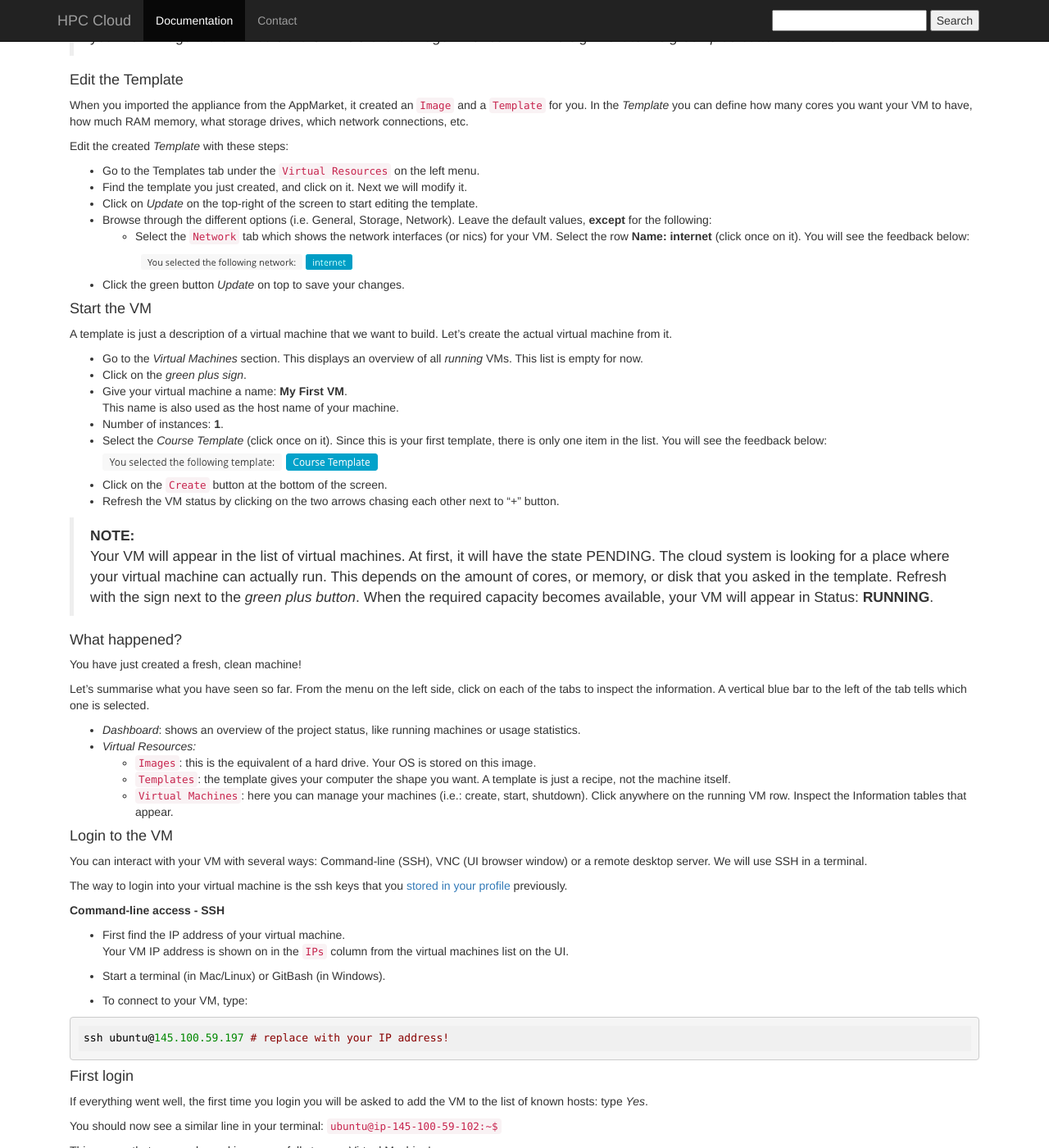
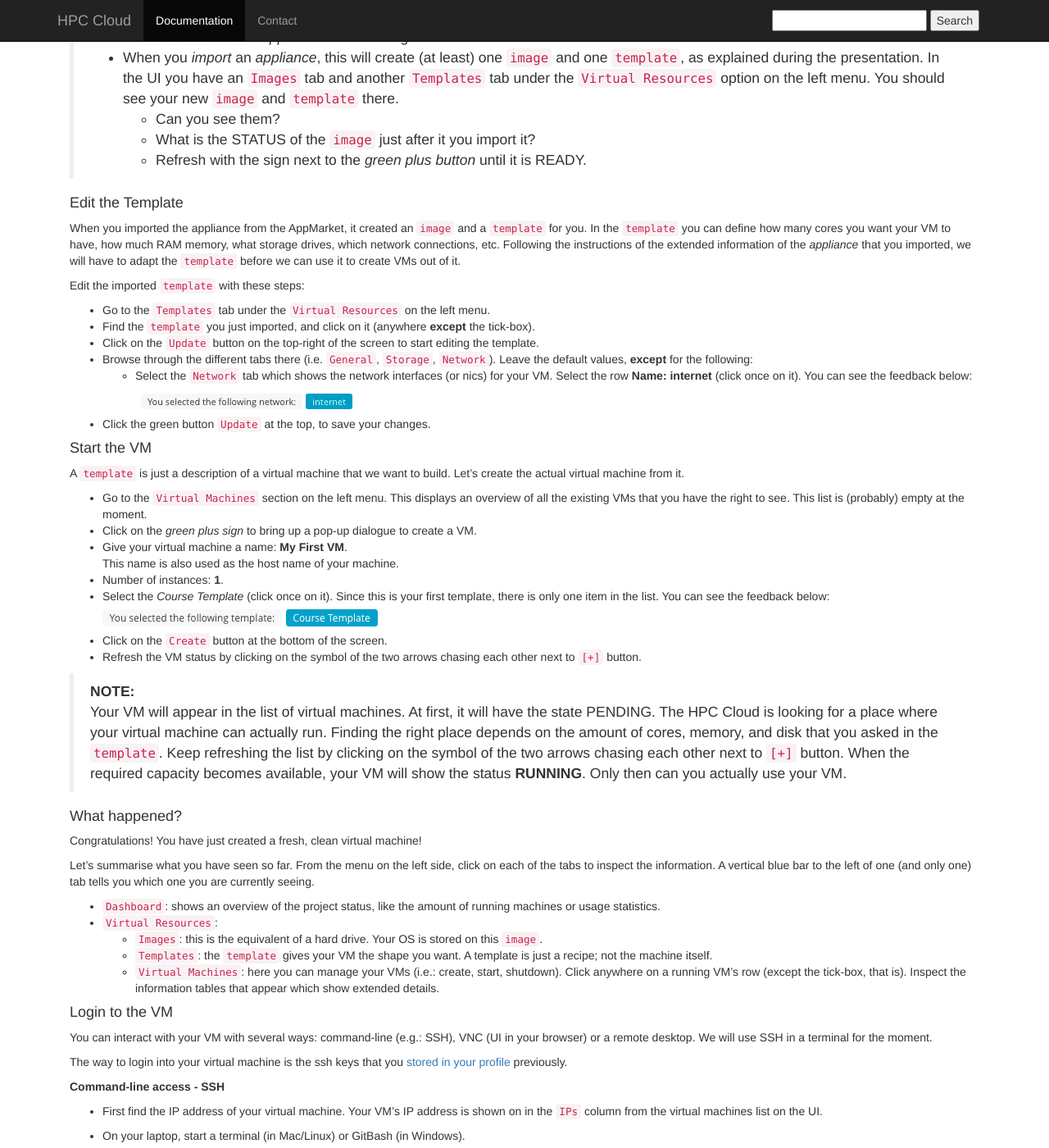
Before and after one commit to sara-nl/clouddocs, a Jekyll site: the page built from wshop-uihe-part-A-2015-Dec-11.markdown, in a window 1280 px wide and 1400 px high, scrolled down 2322 px. Shown: the whole window at 82% size. Built offline with Jekyll 4.4.1, drawn with Linux system fonts in a browser that asks for light colours; nearby versions of some CDN libraries; some of the changed text lies outside the part shown.

Commit message:
Completed, improved style on Part A

````diff
--- a/wshop-uihe-part-A-2015-Dec-11.markdown
+++ b/wshop-uihe-part-A-2015-Dec-11.markdown
@@ -121,115 +121,118 @@ Let's run the first machine on the HPC Cloud.
 
 > **Food for brain:**
 >
-> You can verify that the process is complete by inspecting the `Images` tab under the `Virtual Resources` on left menu. You should see your new image there. *What is the STATUS of the image?* Refresh with the sign next to the *green plus button* until it is READY.
+> * When you click on the _body_ of an _appliance_, you can see detailed information about that _appliance_. Can you see this detailed information about the _appliance_ we are using in this exercise?
+> * When you _import_ an _appliance_, this will create (at least) one `image` and one `template`, as explained during the presentation. In the UI you have an `Images` tab and another `Templates` tab under the `Virtual Resources` option on the left menu. You should see your new `image` and `template` there.
+  * Can you see them?
+  * What is the STATUS of the `image` just after it you import it?
+  * Refresh with the sign next to the *green plus button* until it is READY.
 
 #### Edit the Template
 
-When you imported the appliance from the AppMarket, it created an `Image` and a `Template` for you. In the *Template* you can define how many cores you want your VM to have, how much RAM memory, what storage drives, which network connections, etc.
+When you imported the appliance from the AppMarket, it created an `image` and a `template` for you. In the `template` you can define how many cores you want your VM to have, how much RAM memory, what storage drives, which network connections, etc. Following the instructions of the extended information of the _appliance_ that you imported, we will have to adapt the `template` before we can use it to create VMs out of it.
 
-Edit the created *Template* with these steps:
+Edit the imported `template` with these steps:
 
-* Go to the Templates tab under the `Virtual Resources` on the left menu.
-* Find the template you just created, and click on it. Next we will modify it.
-* Click on *Update* on the top-right of the screen to start editing the template.
-* Browse through the different options (i.e. General, Storage, Network). Leave the default values, **except** for the following:
-  * Select the `Network` tab which shows the network interfaces (or nics) for your VM. Select the row **Name: internet** (click once on it). You will see the feedback below:
+* Go to the `Templates` tab under the `Virtual Resources` on the left menu.
+* Find the `template` you just imported, and click on it (anywhere **except** the tick-box).
+* Click on the `Update` button on the top-right of the screen to start editing the template.
+* Browse through the different tabs there (i.e. `General`, `Storage`, `Network`). Leave the default values, **except** for the following:
+  * Select the `Network` tab which shows the network interfaces (or nics) for your VM. Select the row **Name: internet** (click once on it). You can see the feedback below:
 ![youselectednetwork](images/youselectednetwork.png)
-* Click the green button *Update* on top to save your changes.
+* Click the green button `Update` at the top, to save your changes.
 
 #### Start the VM
 
-A template is just a description of a virtual machine that we want to build. Let's create the actual virtual machine from it.
+A `template` is just a description of a virtual machine that we want to build. Let's create the actual virtual machine from it.
 
-* Go to the *Virtual Machines* section. This displays an overview of all *running* VMs. This list is empty for now.
-* Click on the *green plus sign*.
+* Go to the `Virtual Machines` section on the left menu. This displays an overview of all the existing VMs that you have the right to see. This list is (probably) empty at the moment.
+* Click on the *green plus sign* to bring up a pop-up dialogue to create a VM.
 * Give your virtual machine a name: **My First VM**.
 This name is also used as the host name of your machine.
 * Number of instances: **1**.
-* Select the *Course Template* (click once on it). Since this is your first template, there is only one item in the list. You will see the feedback below:
+* Select the *Course Template* (click once on it). Since this is your first template, there is only one item in the list. You can see the feedback below:
 ![select_template](images/select_template2.png)
 * Click on the `Create` button at the bottom of the screen.
-* Refresh the VM status by clicking on the two arrows chasing each other next to "+" button.
+* Refresh the VM status by clicking on the symbol of the two arrows chasing each other next to `[+]` button.
 
 > **NOTE:**
->Your VM will appear in the list of virtual machines. At first, it will have the state PENDING. The cloud system is looking for a place where your virtual machine can actually run. This depends on the amount of cores, or memory, or disk that you asked in the template. Refresh with the sign next to the *green plus button*. When the required capacity becomes available, your VM will appear in Status: **RUNNING**.
+>Your VM will appear in the list of virtual machines. At first, it will have the state PENDING. The HPC Cloud is looking for a place where your virtual machine can actually run. Finding the right place depends on the amount of cores, memory, and disk that you asked in the `template`. Keep refreshing the list by clicking on the symbol of the two arrows chasing each other next to `[+]` button. When the required capacity becomes available, your VM will show the status **RUNNING**. Only then can you actually use your VM.
 
 
 #### What happened?
 
-You have just created a fresh, clean machine!
+Congratulations! You have just created a fresh, clean virtual machine!
 
-Let's summarise what you have seen so far. From the menu on the left side, click on each of the tabs to inspect the information. A vertical blue bar to the left of the tab tells which one is selected.
+Let's summarise what you have seen so far. From the menu on the left side, click on each of the tabs to inspect the information. A vertical blue bar to the left of one (and only one) tab tells you which one you are currently seeing.
 
-* *Dashboard*: shows an overview of the project status, like running machines or usage statistics.
-* *Virtual Resources:*
-  * `Images`: this is the equivalent of a hard drive. Your OS is stored on this image.
-  * `Templates`:  the template gives your computer the shape you want. A template is just a recipe, not the machine itself.
-  * `Virtual Machines`: here you can manage your machines (i.e.: create, start, shutdown). Click anywhere on the running VM row. Inspect the Information tables that appear.
+* `Dashboard`: shows an overview of the project status, like the amount of running machines or usage statistics.
+* `Virtual Resources`:
+  * `Images`: this is the equivalent of a hard drive. Your OS is stored on this `image`.
+  * `Templates`:  the `template` gives your VM the shape you want. A template is just a recipe; not the machine itself.
+  * `Virtual Machines`: here you can manage your VMs (i.e.: create, start, shutdown). Click anywhere on a running VM's row (except the tick-box, that is). Inspect the information tables that appear which show extended details.
 
 #### Login to the VM
 
-You can interact with your VM with several ways: Command-line (SSH), VNC (UI browser window) or a remote desktop server. We will use SSH in a terminal.
+You can interact with your VM with several ways: command-line (e.g.: SSH), VNC (UI in your browser) or a remote desktop. We will use SSH in a terminal for the moment.
 
 The way to login into your virtual machine is the ssh keys that you [stored in your profile](#add-ssh-keys-to-your-profile) previously.
 
 **Command-line access - SSH**
 
-* First find the IP address of your virtual machine.
-Your VM IP address is shown on in the `IPs` column from the virtual machines list on the UI.
+* First find the IP address of your virtual machine. Your VM's IP address is shown on in the `IPs` column from the virtual machines list on the UI.
 
-* Start a terminal (in Mac/Linux) or GitBash (in Windows).
+* On your laptop, start a terminal (in Mac/Linux) or GitBash (in Windows).
 
-* To connect to your VM, type:
+* In your terminal, to connect to your VM, type:
 
 ```sh
-ssh ubuntu@145.100.59.197 # replace with your IP address!
+ssh ubuntu@145.100.59.XYZ # replace with your IP address!
 ```
 
 #### First login
 
-If everything went well, the first time you login you will be asked to add the VM to the list of known hosts: type *Yes*.
+If everything went well, the first time you try to login your terminal will ask you to add the VM's IP to the list of known hosts. Type *Yes*, in that case.
 
-You should now see a similar line in your terminal: `ubuntu@ip-145-100-59-102:~$`
+You should now see a similar line in your terminal: `ubuntu@ip-145-100-59-XYZ:~$`
 
 This means that you are logged in successfully to your Virtual Machine!
 
 * Look around a bit, make yourself familiar with the system:
 
 ```sh
-ubuntu@ip-145-100-59-102:~$ ls /
-ubuntu@ip-145-100-59-102:~$ cd /home/ubuntu/
+ubuntu@ip-145-100-59-XYZ:~$ ls /
+ubuntu@ip-145-100-59-ZYZ:~$ cd /home/ubuntu/
 ```
 
 * Create a file:
 
 ```sh
-ubuntu@ip-145-100-59-102:~$ echo "Some text ..." > myfile
-ubuntu@ip-145-100-59-102:~$ cat myfile
+ubuntu@ip-145-100-59-XYZ:~$ echo "Some text ..." > myfile
+ubuntu@ip-145-100-59-XYZ:~$ cat myfile
 ```
 
-* Logout by typing `logout` or `ctrl-D` in your terminal ( do not use shutdown command):
+* Logout by typing `logout` or `ctrl-D` in your terminal (do **NOT** issue any shutdown command):
 
 ```sh
-ubuntu@ip-145-100-59-102:~$ logout
+ubuntu@ip-145-100-59-XYZ:~$ logout
 ```
 
 > **Food for brain:**
 >
-> Login to your VM again. *Is your file still there?*
+> Log in to your VM again. *Is your file still there?*
 
 
-#### First shut-down
+#### First shutdown
 
-Let's shutdown your first VM. Anytime the VM is idle, you should shut it down to stop consuming unused resources.
+Let's shut your first VM down. Anytime you expect your VM to become idle, you should shut it down to stop consuming these resources that your VM is holding but not using.
 
 * Tick the box to the left on the row with your VM.
 * At the upper right corner of the screen, under the dust bin drop-down button, click `Shutdown`.
-* Refresh (by clicking on the two arrows chasing each other next to + button) until your VM is gone from the list. It will be removed from the display, but you can start it any time.
+* Refresh (by clicking on the two arrows chasing each other next to + button) until your VM is gone from the list. It will be removed from the display, but you can start it again whenever you need it.
 
 > **Food for brain:**
 >
-> Check and refresh the *Images* and *Templates* tabs. *Is your image and your template still there?*
+> Check and refresh the `Images` and `Templates` tabs. *Is your image and your template still there?*
 
 ### <a name="3.-Persistence"></a> 3. Persistence
 
````
